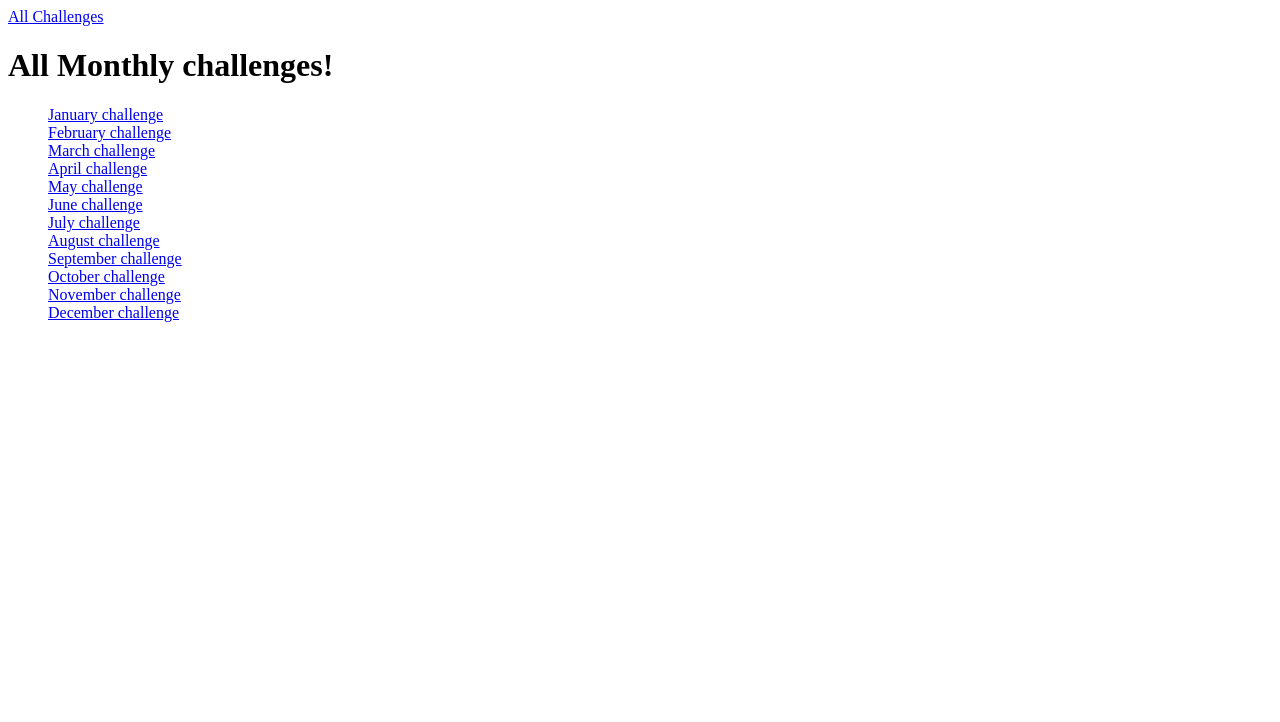
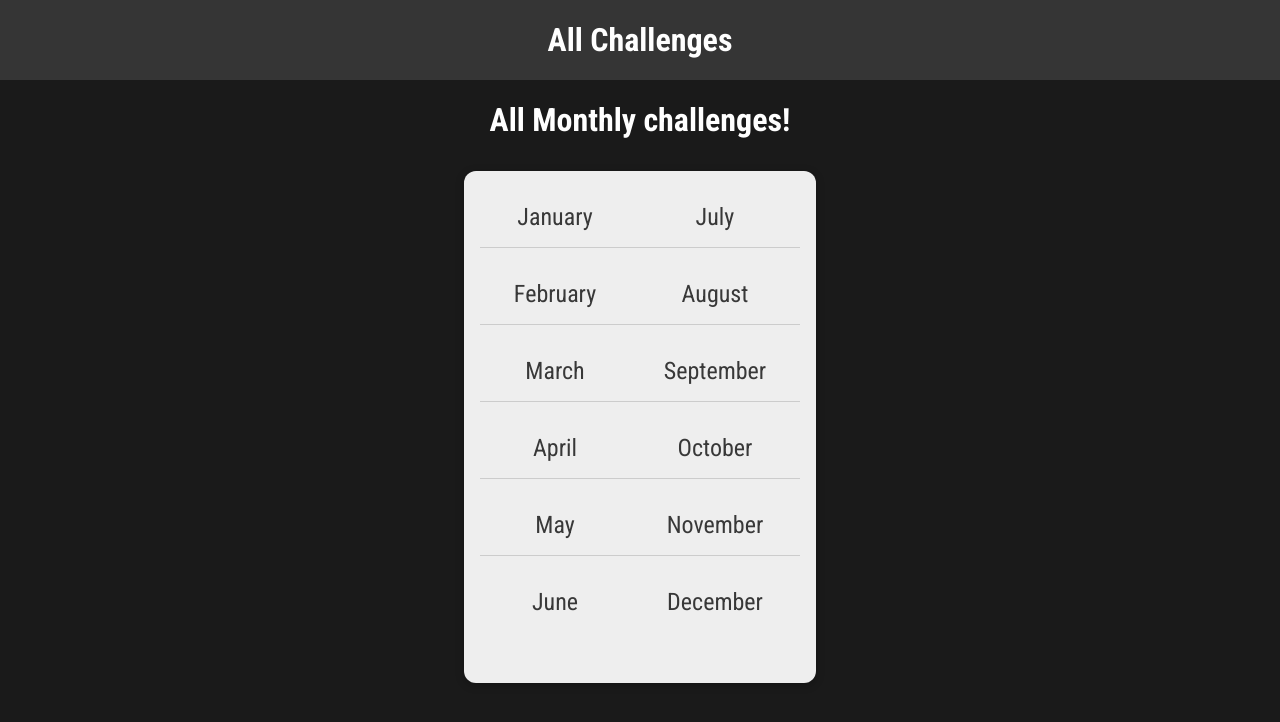
Before and after one commit to NaveenKumarDongre/Learning-Django, a Django app: page /challenges/ in a window 1280 px wide. Shown: the top 722 px of the page. Run offline with Django 4.2, Linux system fonts and the light colour scheme.

Commit message:
Static Files added to the monthly challenge project

```diff
--- a/monthly_challenges/challenges/static/challenges/challenges.css
+++ b/monthly_challenges/challenges/static/challenges/challenges.css
@@ -1,3 +1,43 @@
-ul{
+ul {
+
     list-style: none;
-}
+    margin: 2rem auto;
+    width: 90%;
+    max-width: 20rem;
+    box-shadow: 0 2px 8px rgba(0, 0, 0, 0.26);
+    padding: 1rem;
+    border-radius: 12px;
+    display: flex;
+    flex-direction: column;
+    flex-wrap: wrap;
+    height: 30rem;
+    background-color: #eeeeee;
+  }
+
+   li {
+    margin: 1rem 0;
+    text-align: center;
+    font-size: 1.5rem;
+    border-bottom: 1px solid #ccc;
+    padding-bottom: 1rem;
+  }
+
+  li:last-of-type,
+  li:nth-of-type(6) {
+    border-bottom: none;
+  }
+
+  li a {
+    text-decoration: none;
+    color: #383838;
+  }
+
+  li a:hover,
+  li a:active {
+    color: #7e0154;
+  }
+
+  h1 {
+    text-align: center;
+    color: white;
+  }
--- /dev/null
+++ b/monthly_challenges/challenges/static/challenges/includes/header.css
@@ -0,0 +1,25 @@
+header {
+    width: 100%;
+    height: 5rem;
+    background-color: #353535;
+  }
+
+  header nav {
+    width: 100%;
+    height: 100%;
+    display: flex;
+    justify-content: center;
+    align-items: center;
+  }
+
+  header nav a {
+    color: white;
+    font-size: 2rem;
+    font-weight: bold;
+    text-decoration: none;
+  }
+
+  header nav a:hover,
+  header nav a:active {
+    color: #cf54a6;
+  }
--- a/monthly_challenges/challenges/templates/challenges/index.html
+++ b/monthly_challenges/challenges/templates/challenges/index.html
@@ -6,15 +6,18 @@ Monthly Challenges
 {% endblock title %}
 
 {% block css_block %}
+<link rel="stylesheet" href="{% static 'challenges/includes/header.css' %}">
 <link rel="stylesheet" href="{% static 'challenges/challenges.css' %}">
-{% endblock  %}
+{% endblock css_block  %}
 
 {% block content %}
 {% include "challenges/includes/header.html" %}
+
 <h1>All Monthly challenges!</h1>
+
 <ul>
 {% for month in all_months %}
-<li><a href="{% url 'month-challenge' month %}">{{month|capfirst}} challenge</a></li>
+<li><a href="{% url 'month-challenge' month %}">{{month|capfirst}}</a></li>
 {% endfor %}
 </ul>
 
--- a/monthly_challenges/monthly_challenges/settings.py
+++ b/monthly_challenges/monthly_challenges/settings.py
@@ -126,3 +126,8 @@ STATIC_URL = 'static/'
 # https://docs.djangoproject.com/en/4.1/ref/settings/#default-auto-field
 
 DEFAULT_AUTO_FIELD = 'django.db.models.BigAutoField'
+
+
+STATICFILES_DIRS = [
+    BASE_DIR / "static",
+]
--- /dev/null
+++ b/monthly_challenges/static/styles.css
@@ -0,0 +1,10 @@
+@import url('https://fonts.googleapis.com/css2?family=Roboto+Condensed:wght@400;700&display=swap');
+
+html {
+  font-family: 'Roboto Condensed', sans-serif;
+}
+
+body {
+  margin: 0;
+  background-color: #1a1a1a;
+}
--- a/monthly_challenges/templates/base.html
+++ b/monthly_challenges/templates/base.html
@@ -1,11 +1,15 @@
+{% load static %}
 <!DOCTYPE html>
+
 <html lang="en">
 <head>
     <meta charset="UTF-8">
     <meta http-equiv="X-UA-Compatible" content="IE=edge">
     <meta name="viewport" content="width=device-width, initial-scale=1.0">
     <title>{% block title %}{% endblock  %}</title>
+    <link rel="stylesheet" href="{% static 'styles.css' %}">
     {% block css_block %}
+
     {% endblock %}
 
 </head>
```
Also changed, not shown: monthly_challenges/challenges/static/challenges/challenge.css (added, +22 -0 lines), monthly_challenges/challenges/templates/challenges/challenge.html (+8 -1 lines).
